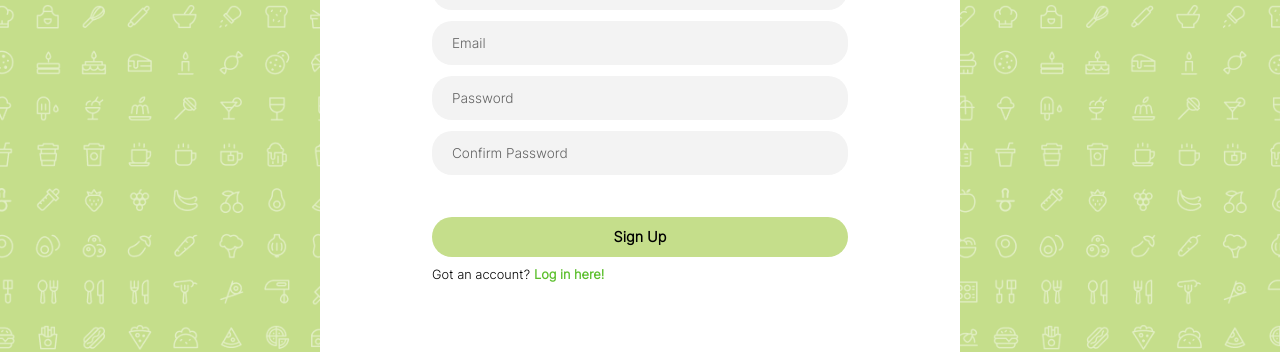
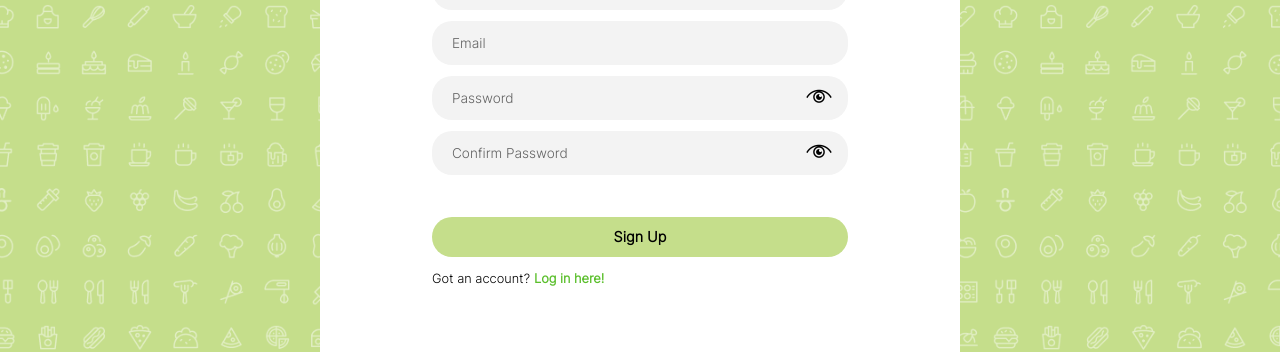
Before and after one commit to david-jiwon-park/foodsaver, a React (Create React App) app in the folder foodsaver-frontend/: page /signup in a window 1280 px wide. Shown: the part 292-644 px from the top of the page. Built offline with nearby package versions, Linux system fonts and the light colour scheme; no server answers; a web font is replaced by a local one.

Commit message:
Adding button to see toggle password visibility

```diff
--- a/foodsaver-frontend/src/components/LoginForm/LoginForm.js
+++ b/foodsaver-frontend/src/components/LoginForm/LoginForm.js
@@ -5,6 +5,7 @@ import { useState, useRef } from 'react';
 import { useNavigate, Link } from 'react-router-dom';
 import axios from 'axios';
 import backArrow from '../../assets/icons/back-arrow.png';
+import eyeIcon from '../../assets/icons/eye-icon.png';
 
 const LoginForm = ({ setIsLoggedIn }) => {
   const navigate = useNavigate();
@@ -13,6 +14,16 @@ const LoginForm = ({ setIsLoggedIn }) => {
   // States for handling login errors and messages
   const [isLoginError, setIsLoginError] = useState(false);
   const [errorMessage, setErrorMessage] = useState("");
+
+  // Toggle password visibility function
+  const togglePasswordVisibility = () => {
+    const passwordField = document.getElementById("password");
+    if (passwordField.type === "password") {
+      passwordField.type = "text";
+    } else {
+      passwordField.type = "password";
+    }
+  };
 
   const apiBaseURL = process.env.REACT_APP_SERVER;
   // Function to handle login
@@ -59,7 +70,7 @@ const LoginForm = ({ setIsLoggedIn }) => {
             maxLength="50"
           />
         </div>
-        <div className="login-form__input-container">
+        <div className="login-form__input-container login-form__password-container">
           <input
             className="login-form__input"
             id="password"
@@ -68,6 +79,9 @@ const LoginForm = ({ setIsLoggedIn }) => {
             placeholder="Password"
             maxLength="50"
           />
+          <span class="toggle-password" onClick={() => togglePasswordVisibility()}>
+            <img className="eye-icon" src={eyeIcon} alt="eye-icon"/>
+          </span>
         </div>
         {isLoginError && <p className="login-form__login-error">{errorMessage}</p>}
         <button className="login-form__login-button">Log In</button>
--- a/foodsaver-frontend/src/components/LoginForm/LoginForm.scss
+++ b/foodsaver-frontend/src/components/LoginForm/LoginForm.scss
@@ -30,6 +30,10 @@
   &__input-container {
     padding: 0.4rem 0;
   }
+  &__password-container {
+    position: relative;
+    width: 100%;
+  }
   &__input {
     @include signup-login-fields;
   }
@@ -48,3 +52,15 @@
   }
 
 }
+
+.toggle-password {
+  position: absolute;
+  top: 52%;
+  right: 0.8rem;
+  transform: translateY(-50%);
+  cursor: pointer;
+}
+
+.eye-icon {
+  width: 2rem;
+}
--- a/foodsaver-frontend/src/components/SignupForm/SignupForm.js
+++ b/foodsaver-frontend/src/components/SignupForm/SignupForm.js
@@ -3,6 +3,7 @@ import { Link, useNavigate } from 'react-router-dom';
 import axios from 'axios';
 import './SignupForm.scss';
 import backArrow from '../../assets/icons/back-arrow.png';
+import eyeIcon from '../../assets/icons/eye-icon.png';
 import insertDefaultNotifications from '../../utils/insertDefaultNotifications';
 
 const SignupForm = () => {
@@ -31,6 +32,25 @@ const SignupForm = () => {
       setPasswordMatchError('Passwords do not match');
     } else {
       setPasswordMatchError('');
+    }
+  };
+
+  // Toggle password visibility functions
+  const togglePasswordVisibility = () => {
+    const passwordField = document.getElementById("password");
+    if (passwordField.type === "password") {
+      passwordField.type = "text";
+    } else {
+      passwordField.type = "password";
+    }
+  };
+
+  const toggleConfirmPasswordVisibility = () => {
+    const confirmPasswordField = document.getElementById("confirm_password");
+    if (confirmPasswordField.type === "password") {
+      confirmPasswordField.type = "text";
+    } else {
+      confirmPasswordField.type = "password";
     }
   };
 
@@ -94,7 +114,7 @@ const SignupForm = () => {
             maxLength="50"
           />
         </div>
-        <div className="signup-form__input-container">
+        <div className="signup-form__input-container signup-form__password-container">
           <input
             className="signup-form__input"
             id="password"
@@ -105,8 +125,11 @@ const SignupForm = () => {
             onChange={handlePasswordChange}
             maxLength="50"
           />
+          <span class="toggle-password" onClick={() => togglePasswordVisibility()}>
+            <img className="eye-icon" src={eyeIcon} alt="eye-icon"/>
+          </span>
         </div>
-        <div className="signup-form__input-container">
+        <div className="signup-form__input-container signup-form__password-container">
           <input
             className="signup-form__input"
             id="confirm_password"
@@ -117,6 +140,9 @@ const SignupForm = () => {
             onChange={handleConfirmPasswordChange}
             maxLength="50"
           />
+          <span class="toggle-password" onClick={() => toggleConfirmPasswordVisibility()}>
+            <img className="eye-icon" src={eyeIcon} alt="eye-icon"/>
+          </span>
         </div>
         <p className="signup-form__signup-error">{passwordMatchError}</p>
         <p className="signup-form__signup-error">{signUpErrorMessage}</p>
--- a/foodsaver-frontend/src/components/SignupForm/SignupForm.scss
+++ b/foodsaver-frontend/src/components/SignupForm/SignupForm.scss
@@ -29,6 +29,10 @@
   &__input-container {
     padding: 0.35rem 0;
   }
+  &__password-container {
+    position: relative;
+    width: 100%;
+  }
   &__input {
     @include signup-login-fields;
   }
@@ -46,3 +50,15 @@
     @include signup-login-link;
   }
 }
+
+.toggle-password {
+  position: absolute;
+  top: 52%;
+  right: 0.8rem;
+  transform: translateY(-50%);
+  cursor: pointer;
+}
+
+.eye-icon {
+  width: 2rem;
+}
--- a/foodsaver-frontend/src/styles/partials/_mixins.scss
+++ b/foodsaver-frontend/src/styles/partials/_mixins.scss
@@ -143,7 +143,7 @@
     }
   }
   @mixin signup-login-link-container {
-    padding-top: 0.5rem;
+    padding-top: 0.75rem;
     font-size: 0.8rem;
     line-height: 1.25rem;
   }
```
Also changed, not shown: foodsaver-frontend/src/assets/icons/eye-icon.png (added).
